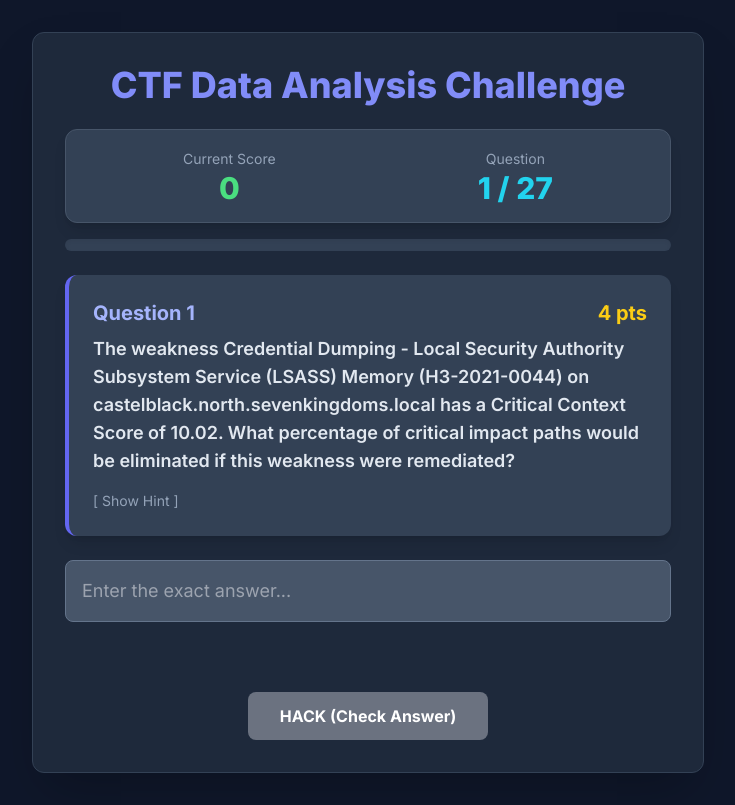
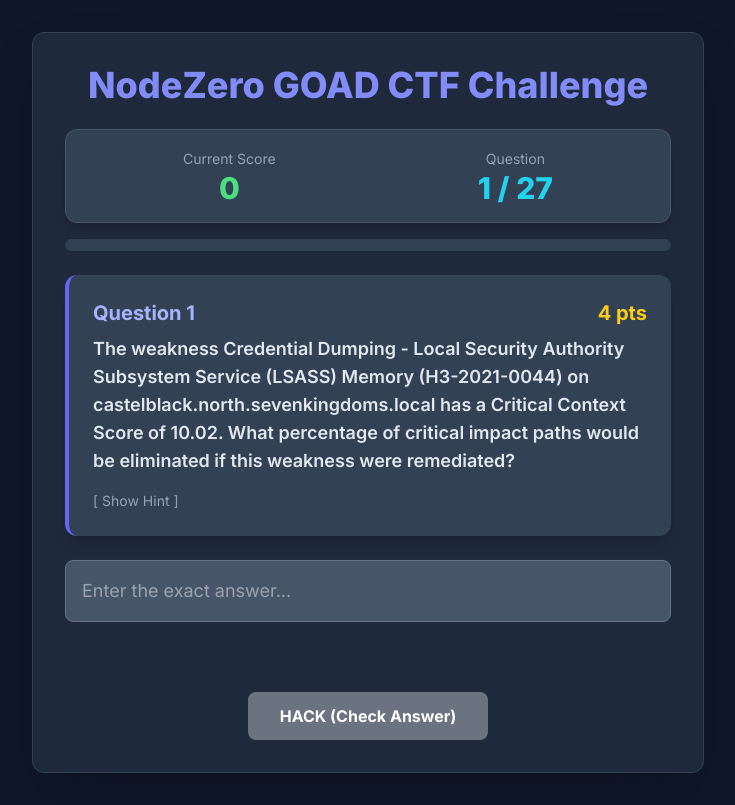
Before and after one commit to rgdoesdev/goad-quiz, a plain HTML site: page index.html in a window 1280 px wide. Shown: the whole page, without its empty margins (272-1007 px from the left). Drawn offline with nearby package versions, Linux system fonts and the light colour scheme.

Commit message:
Add files via upload

```diff
--- a/index.html
+++ b/index.html
@@ -3,7 +3,7 @@
 <head>
     <meta charset="UTF-8">
     <meta name="viewport" content="width=device-width, initial-scale=1.0">
-    <title>Gamified CTF Quiz</title>
+    <title>NodeZero GOAD Challenge</title>
     <!-- Load Tailwind CSS -->
     <script src="https://cdn.tailwindcss.com"></script>
     <!-- Load Inter font -->
@@ -71,7 +71,7 @@
 
     <div id="app" class="w-full max-w-2xl container-card p-6 md:p-8 rounded-xl shadow-2xl transition-all duration-300">
         <h1 class="text-3xl md:text-4xl font-extrabold text-center mb-6 text-indigo-400">
-            CTF Data Analysis Challenge
+            NodeZero GOAD CTF Challenge
         </h1>
 
         <!-- Scoreboard and Progress -->
```
